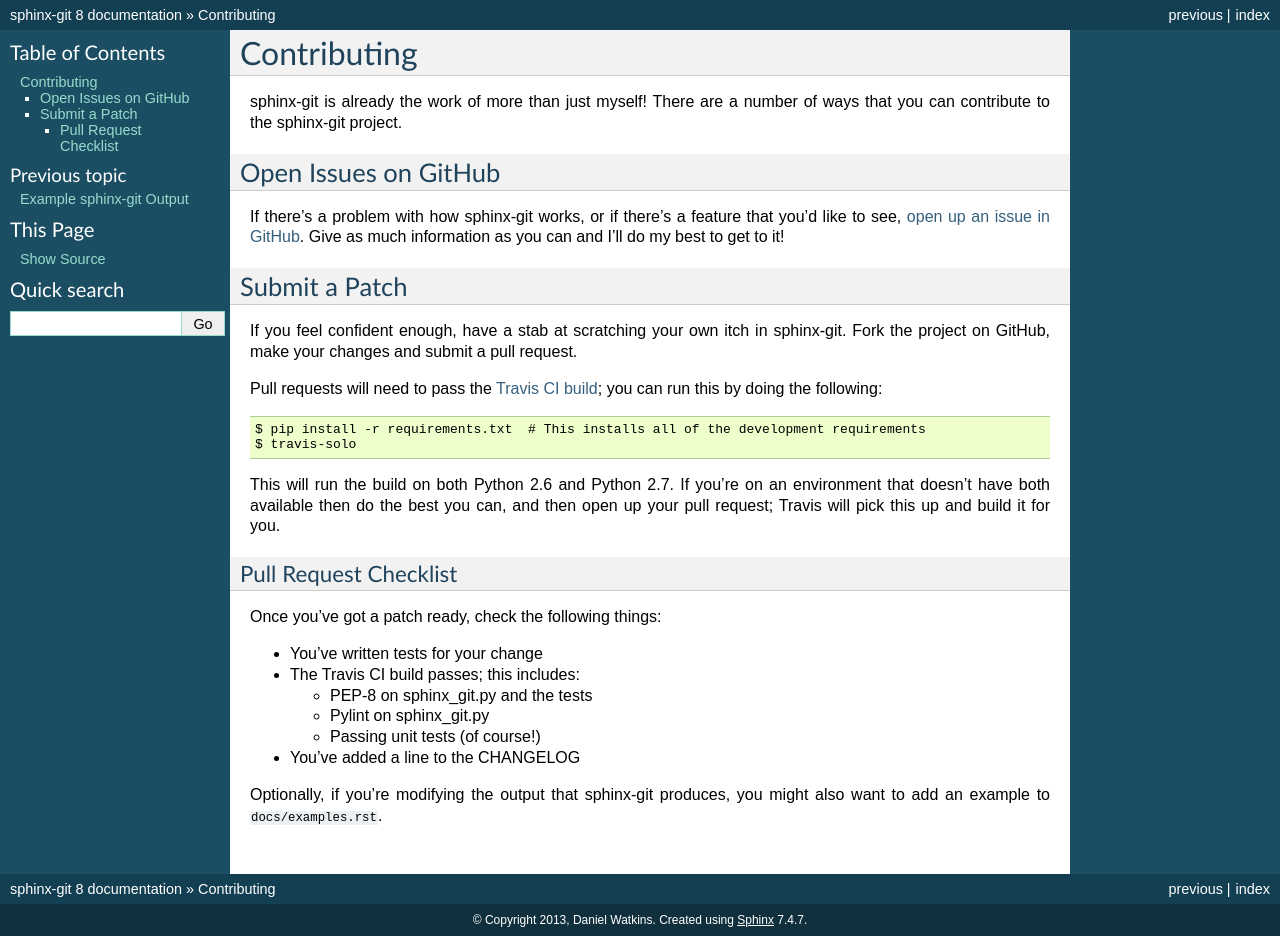
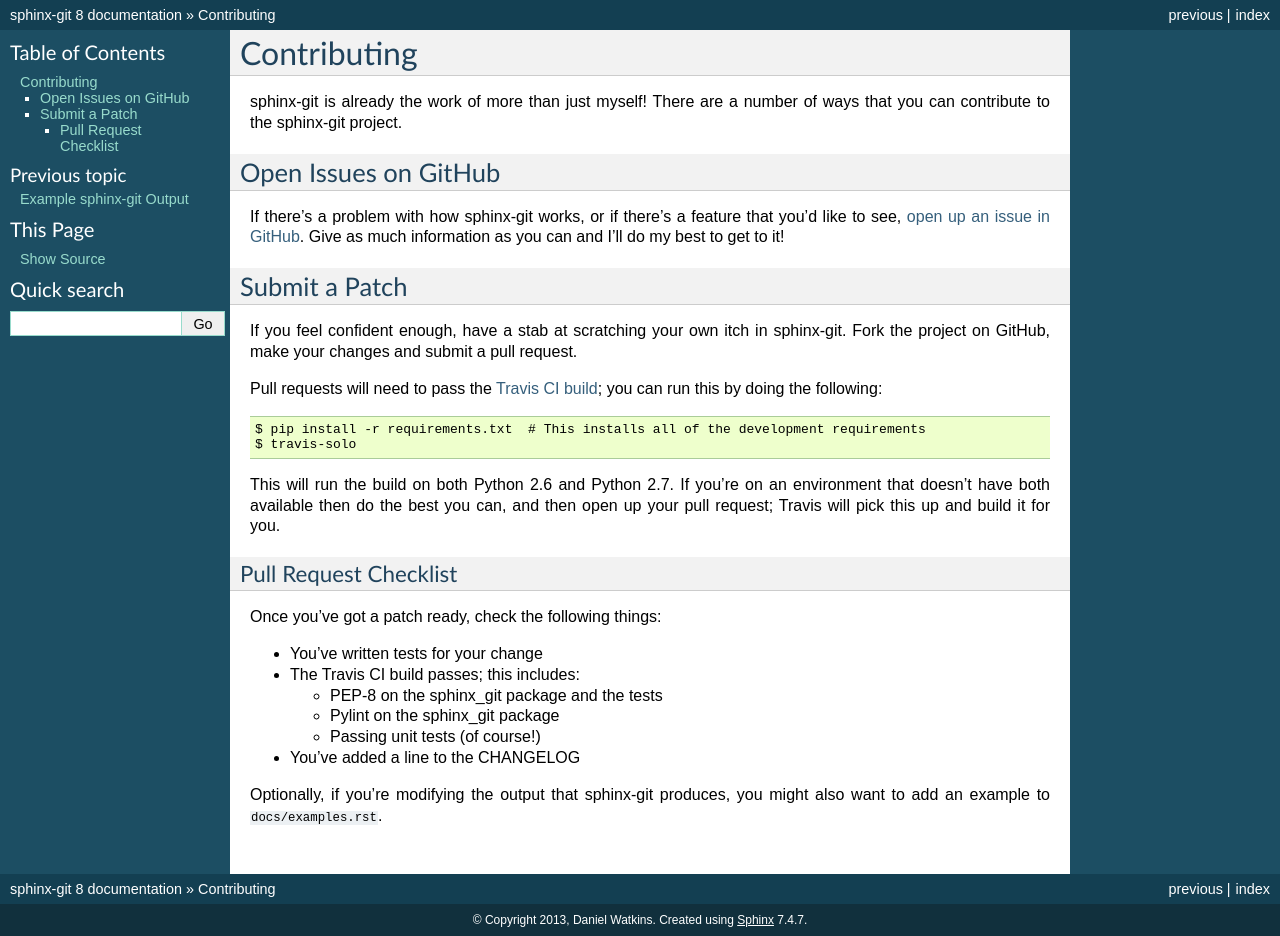
Before and after one commit to OddBloke/sphinx-git, a Sphinx documentation site: the page built from docs/contributing.rst, in a window 1280 px wide. Built offline with Sphinx 7.4.7, drawn with Linux system fonts in a browser that asks for light colours.

Commit message:
Update Contributing section for move to package.

```diff
--- a/docs/contributing.rst
+++ b/docs/contributing.rst
@@ -37,8 +37,8 @@
 * You've written tests for your change
 * The Travis CI build passes; this includes:
 
-  * PEP-8 on sphinx_git.py and the tests
-  * Pylint on sphinx_git.py
+  * PEP-8 on the sphinx_git package and the tests
+  * Pylint on the sphinx_git package
   * Passing unit tests (of course!)
 * You've added a line to the CHANGELOG
 
```
